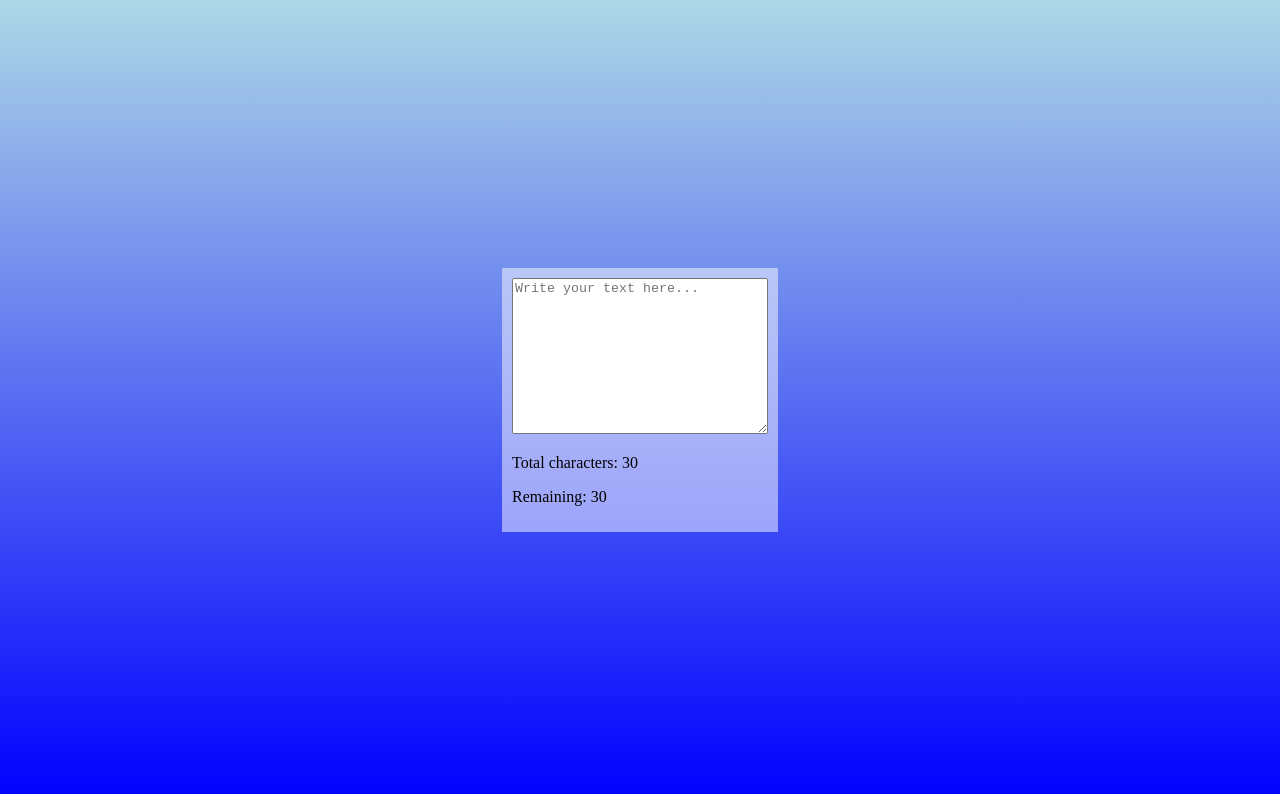
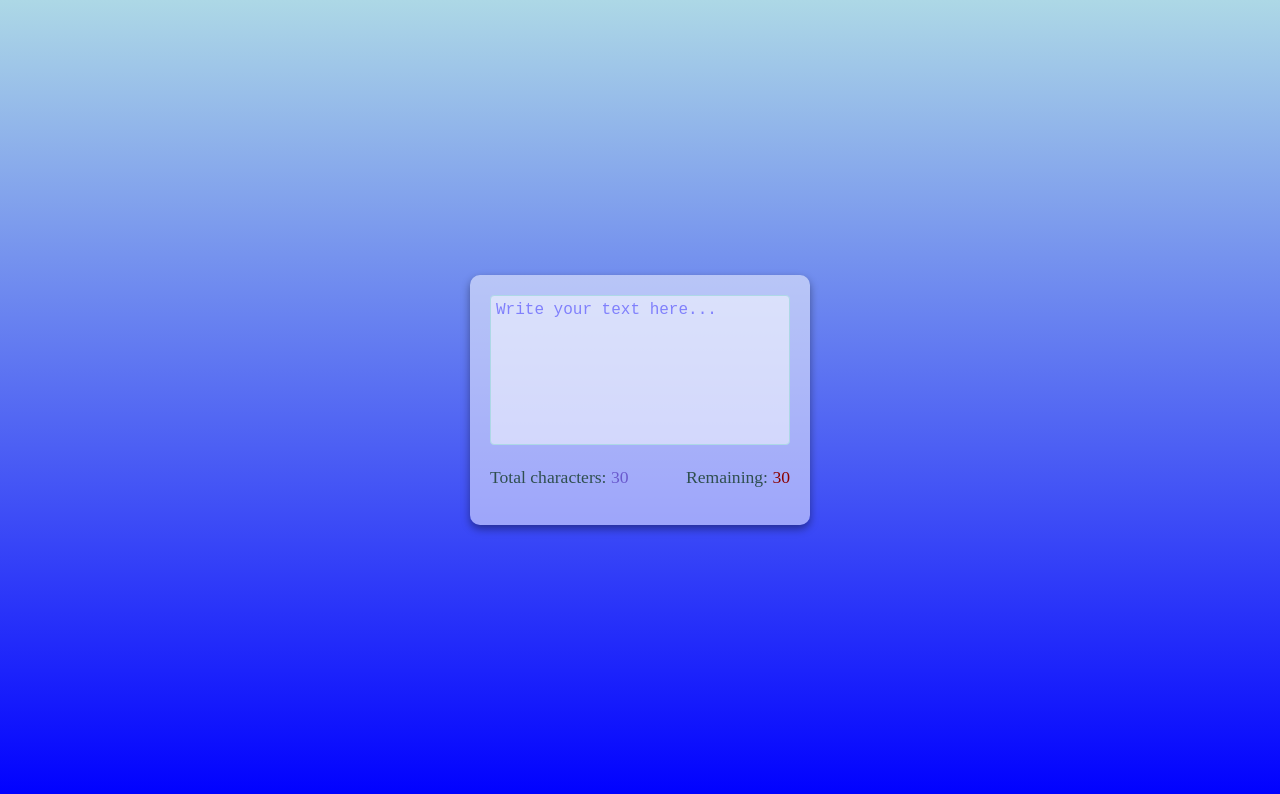
Before and after one commit to Fransi-Kurti/Real-Time-Character-Counter, a plain HTML site: page index.html in a window 1280 px wide. Drawn offline with Linux system fonts and the light colour scheme.

Commit message:
Real Time Character Counter (finished css part)

```diff
--- a/index.html
+++ b/index.html
@@ -9,8 +9,8 @@
 </head>
 <body>
     <div class="main-container">
-        <textarea id="text-area" class="text-area" placeholder="Write your text here..." maxlength="60"></textarea>
-        <div class="counterContainer">
+        <textarea id="text-area" class="text-area" placeholder="Write your text here..." maxlength="150"></textarea>
+        <div class="counter-container">
             <p>Total characters: <span class="total-characters" id="total-characters">30</span></p>
             <p>Remaining: <span class="remaining-characters" id="remaining-characters">30</span></p>
         </div>
--- a/style.css
+++ b/style.css
@@ -10,11 +10,45 @@ body{
 
 .main-container{
     background: rgba(255,255,255,.5);
-    padding: 10px;
+    width: 300px;
+    padding: 20px;
+    margin: 5px;
+    box-shadow: 0 4px 8px rgba(0,0,0,.4);
+    border-radius: 10px;
 }
 
 
 .text-area{
-    width: 250px;
+    resize: none;
+    outline: none;
+    width: 100%;
     height: 150px;
+    padding: 5px;
+    box-sizing: border-box;
+    font-size: 1rem;
+    border-radius: 4px;
+    border: 1px solid lightblue;
+    background-color: rgba(255,255,255,.5);
 }
+
+.text-area::placeholder{
+    color: rgb(128, 128, 252);
+}
+
+.counter-container{
+    display: flex;
+    justify-content: space-between;
+}
+
+.counter-container p{
+    font-size: 1.1rem;
+    color: darkslategrey
+}
+
+.total-characters{
+    color: slateblue;
+}
+
+.remaining-characters{
+    color: darkred;
+}
```
